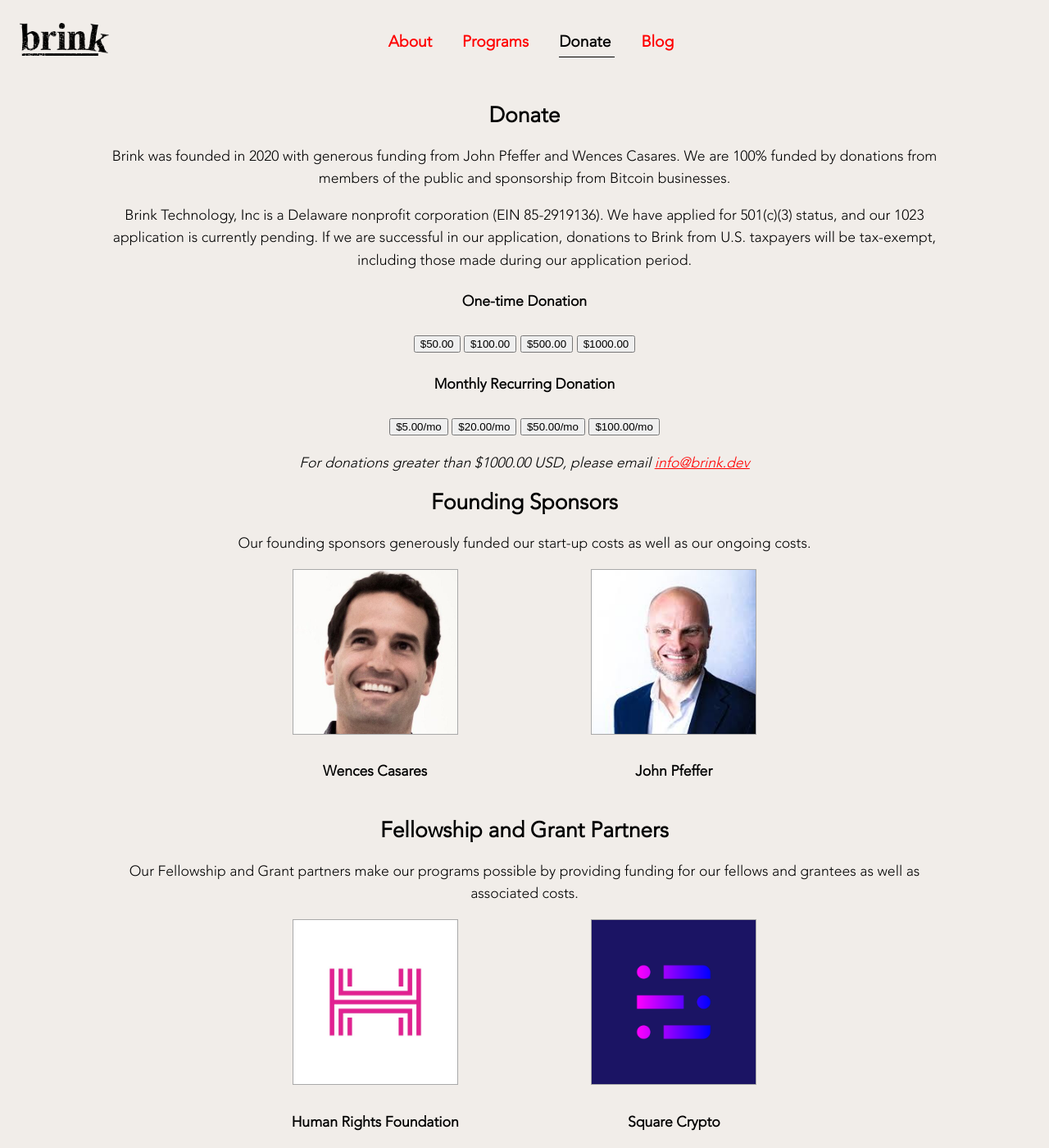
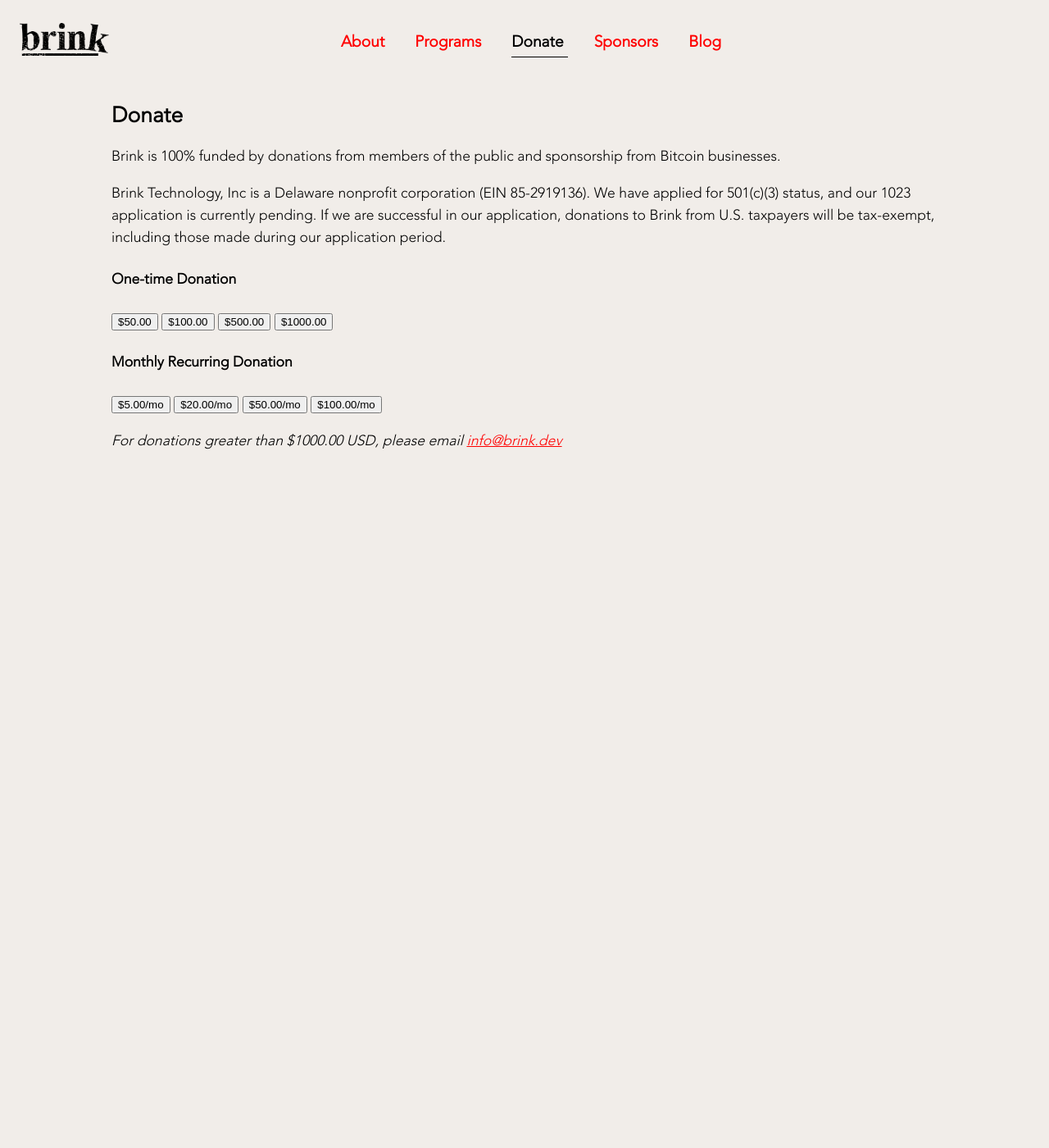
Before and after one commit to bitcoinbrink/website, a Jekyll site: the page built from donate.html, in a window 1280 px wide and 1400 px high. Shown: the whole window at 82% size. Built offline with Jekyll 4.4.1, drawn with Linux system fonts in a browser that asks for light colours.

Commit message:
Add sponsors page

```diff
--- a/_data/team.yml
+++ b/_data/team.yml
@@ -1,6 +1,6 @@
 officers:
 - name: John Newbery
-  title: Co-founder and President
+  title: Co-founder and Executive Director
   description: >-
     John has been contributing to Bitcoin Core since 2016. He co-founded <a
     href="https://bitcoinops.org/" target="_blank" rel="noopener">Bitcoin
--- a/_includes/navigation.html
+++ b/_includes/navigation.html
@@ -11,6 +11,9 @@
       </a>
       <a href="/donate" {% if page.url == "/donate.html" %}class="nav-active"{% endif %}>
        Donate
+      </a>
+      <a href="/sponsors" {% if page.url == "/sponsors.html" %}class="nav-active"{% endif %}>
+       Sponsors
       </a>
       <a href="/blog" {% if page.url == "/blog.html" %}class="nav-active"{% endif %}>
        Blog
@@ -43,8 +46,12 @@
     <span class="mobile-nav-number">03</span>
     <span class="mobile-nav-title">Donate</span>
   </a>
+  <a href="/sponsors" {% if page.url == "/sponsors.html" %}class="nav-active"{% endif %}>
+    <span class="mobile-nav-number">04</span>
+    <span class="mobile-nav-title">Sponsors</span>
+  </a>
   <a href="/blog" {% if page.url == "/blog.html" %}class="nav-active"{% endif %}>
-    <span class="mobile-nav-number">04</span>
+    <span class="mobile-nav-number">05</span>
     <span class="mobile-nav-title">Blog</span>
   </a>
 </nav>
--- a/_sass/main.scss
+++ b/_sass/main.scss
@@ -237,10 +237,6 @@
 
 .main-container {
   margin-top: 8rem;
-}
-
-.donate-container {
-  text-align: center;
 }
 
 .about-container {
--- a/donate.html
+++ b/donate.html
@@ -3,11 +3,9 @@
 title: Donate | Brink
 ---
 
-<div class="donate-container">
 <h2>Donate</h2>
 
-  <p>Brink was founded in 2020 with generous funding from John Pfeffer and Wences
-  Casares. We are 100% funded by donations from members of the public and
+<p>Brink is 100% funded by donations from members of the public and
 sponsorship from Bitcoin businesses.</p>
 
 <p>Brink Technology, Inc is a Delaware nonprofit corporation (EIN 85-2919136). We
@@ -33,35 +31,6 @@
 <div id="error-message"></div>
 
 <p><em>For donations greater than $1000.00 USD, please email <a href="mailto:info@brink.dev">info@brink.dev</a></em></p>
-
-  <div class="sponsors-container">
-    <h2>Founding Sponsors</h2>
-    <p>Our founding sponsors generously funded our start-up costs as well as our ongoing costs.</p>
-    <div class="sponsors-row">
-      {% for sponsor in site.data.sponsors.founding %}
-      <div class="sponsors-col">
-        <img src="{{ sponsor.image }}" alt="{{ sponsor.alt }}" style="max-height: 200px"/>
-        <h4 class="post-title">{{ sponsor.name }}</h4>
-      </div>
-      {% endfor %}
-    </div>
-  </div>
-
-  <div class="sponsors-container">
-    <h2>Fellowship and Grant Partners</h2>
-    <p>Our Fellowship and Grant partners make our programs possible by providing
-    funding for our fellows and grantees as well as associated costs.</p>
-    <div class="sponsors-row">
-      {% for sponsor in site.data.sponsors.grants %}
-      <div class="sponsors-col">
-        <a href="{{ sponsor.website }}">
-          <img src="{{ sponsor.image }}" alt="{{ sponsor.alt }}" style="max-height: 200px"/>
-          <h4 class="post-title">{{ sponsor.name }}</h4>
-        </a>
-      </div>
-      {% endfor %}
-    </div>
-  </div>
 
 <script src="https://js.stripe.com/v3/"></script>
 <script>
@@ -96,4 +65,3 @@
         });
       });
     </script>
-</div>
```
Also changed, not shown: sponsors.html (added, +33 -0 lines). Lines whose indentation alone changed are shown as unchanged.
